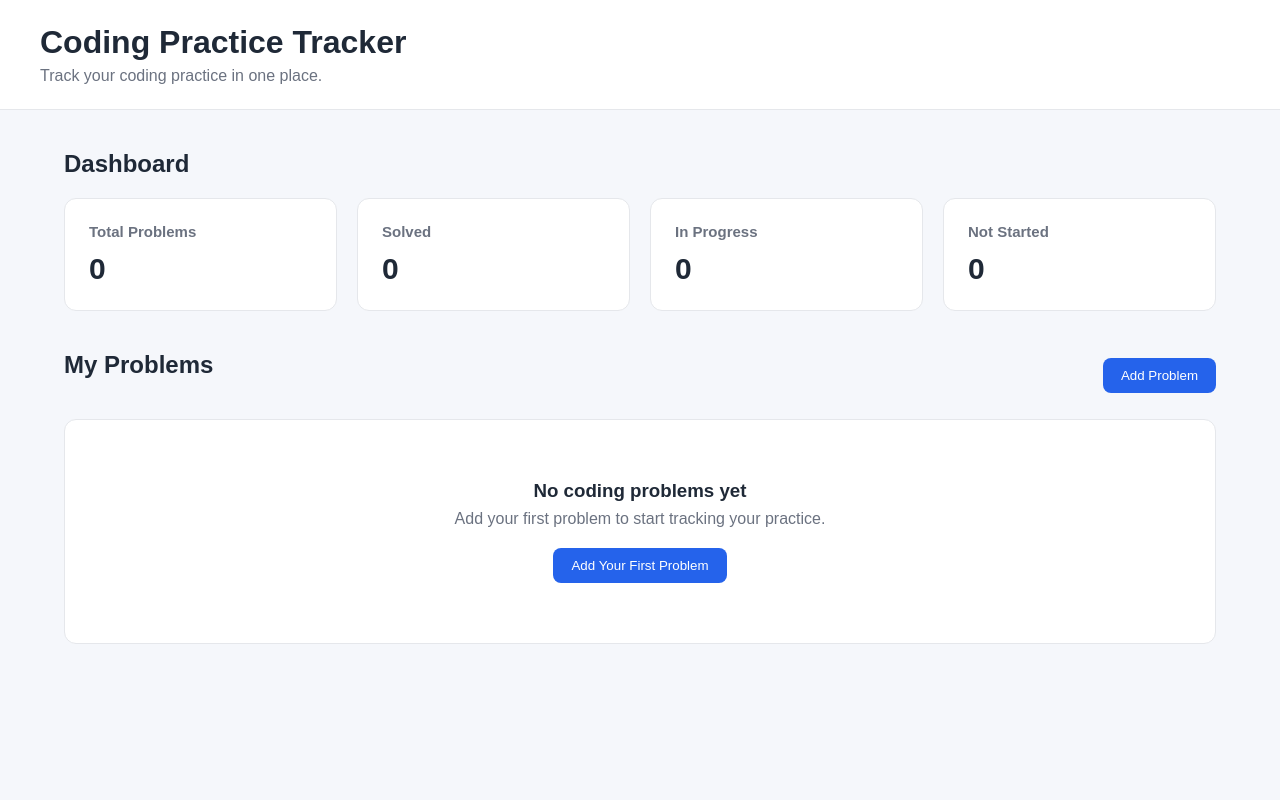
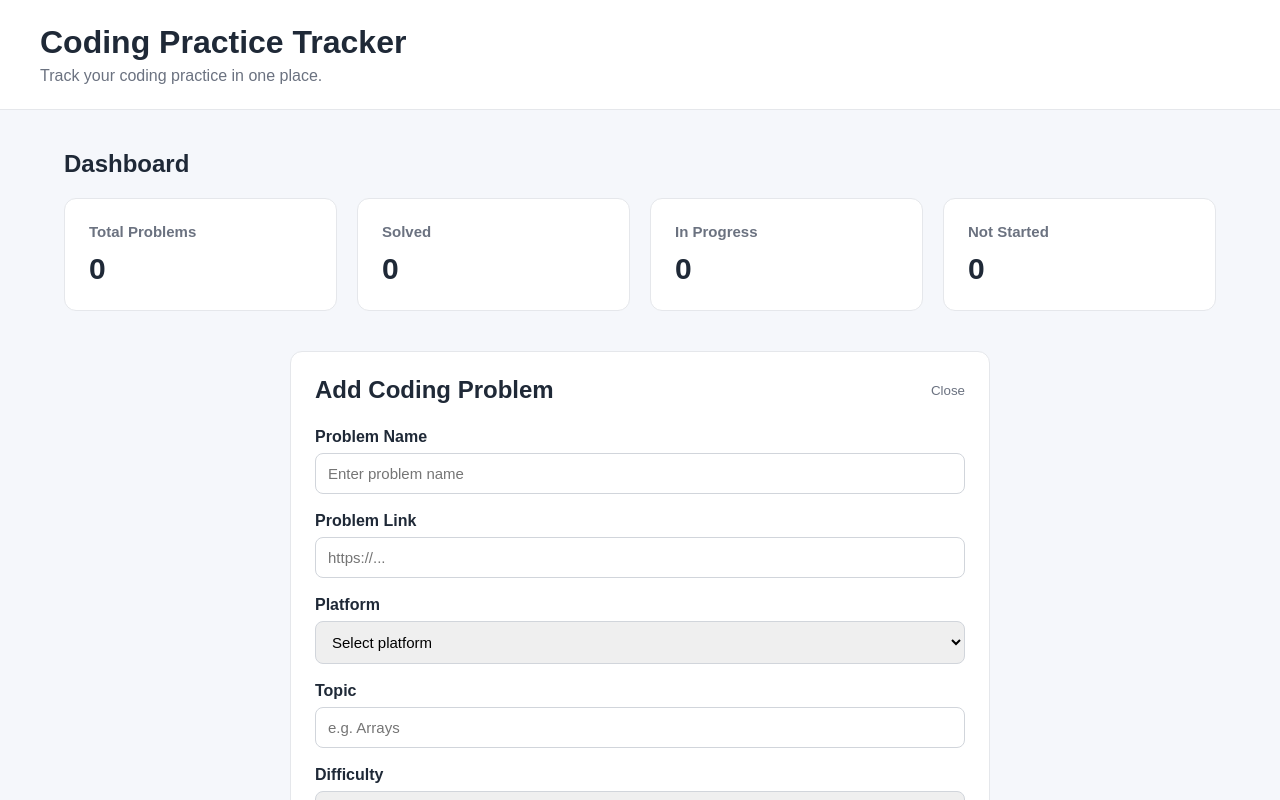
Before and after one commit to Ateefa-Syed/coding-practice-tracker, a React (Vite) app: page / in a window 1280 px wide. Both pictures are taken after a click on the button "Add Problem". Shown: the top 800 px of the page. Built offline with nearby package versions, Linux system fonts and the light colour scheme.

Commit message:
add coding problem form

```diff
--- a/src/App.jsx
+++ b/src/App.jsx
@@ -1,4 +1,9 @@
+import { useState } from 'react';
+import ProblemForm from './components/ProblemForm';
+
 function App() {
+  const [showForm, setShowForm] = useState(false);
+
   return (
     <div className="app">
       <header className="header">
@@ -33,18 +38,30 @@ function App() {
           </div>
         </section>
 
+        {showForm ? (
+          <ProblemForm onClose={() => setShowForm(false)} />
+        ) : (
           <section className="problems-section">
             <div className="section-header">
               <h2>My Problems</h2>
-            <button>Add Problem</button>
+
+              <button onClick={() => setShowForm(true)}>
+                Add Problem
+              </button>
             </div>
 
             <div className="empty-state">
               <h3>No coding problems yet</h3>
-            <p>Add your first problem to start tracking your practice.</p>
-            <button>Add Your First Problem</button>
+              <p>
+                Add your first problem to start tracking your practice.
+              </p>
+
+              <button onClick={() => setShowForm(true)}>
+                Add Your First Problem
+              </button>
             </div>
           </section>
+        )}
       </main>
     </div>
   );
--- /dev/null
+++ b/src/components/ProblemForm.jsx
@@ -0,0 +1,84 @@
+function ProblemForm({ onClose }) {
+  return (
+    <div className="form-container">
+      <div className="form-header">
+        <h2>Add Coding Problem</h2>
+        <button type="button" onClick={onClose}>
+          Close
+        </button>
+      </div>
+
+      <form>
+        <div className="form-group">
+          <label htmlFor="problem-name">Problem Name</label>
+          <input
+            id="problem-name"
+            type="text"
+            placeholder="Enter problem name"
+          />
+        </div>
+
+        <div className="form-group">
+          <label htmlFor="problem-link">Problem Link</label>
+          <input
+            id="problem-link"
+            type="url"
+            placeholder="https://..."
+          />
+        </div>
+
+        <div className="form-group">
+          <label htmlFor="platform">Platform</label>
+          <select id="platform">
+            <option value="">Select platform</option>
+            <option value="LeetCode">LeetCode</option>
+            <option value="GeeksforGeeks">GeeksforGeeks</option>
+            <option value="HackerRank">HackerRank</option>
+            <option value="CodeChef">CodeChef</option>
+            <option value="Other">Other</option>
+          </select>
+        </div>
+
+        <div className="form-group">
+          <label htmlFor="topic">Topic</label>
+          <input
+            id="topic"
+            type="text"
+            placeholder="e.g. Arrays"
+          />
+        </div>
+
+        <div className="form-group">
+          <label htmlFor="difficulty">Difficulty</label>
+          <select id="difficulty">
+            <option value="">Select difficulty</option>
+            <option value="Easy">Easy</option>
+            <option value="Medium">Medium</option>
+            <option value="Hard">Hard</option>
+          </select>
+        </div>
+
+        <div className="form-group">
+          <label htmlFor="status">Status</label>
+          <select id="status">
+            <option value="Not Started">Not Started</option>
+            <option value="In Progress">In Progress</option>
+            <option value="Solved">Solved</option>
+          </select>
+        </div>
+
+        <div className="form-actions">
+          <button type="button" onClick={onClose}>
+            Cancel
+          </button>
+
+          <button type="submit">
+            Add Problem
+          </button>
+        </div>
+      </form>
+    </div>
+  );
+}
+
+export default ProblemForm;
--- a/src/index.css
+++ b/src/index.css
@@ -127,3 +127,70 @@ button {
     flex-direction: column;
   }
 }
+
+.form-container {
+  background: #ffffff;
+  border: 1px solid #e5e7eb;
+  border-radius: 12px;
+  padding: 24px;
+  max-width: 700px;
+  margin: 0 auto;
+}
+
+.form-header {
+  display: flex;
+  justify-content: space-between;
+  align-items: center;
+  margin-bottom: 24px;
+}
+
+.form-header button {
+  background: transparent;
+  color: #6b7280;
+}
+
+.form-group {
+  margin-bottom: 18px;
+}
+
+.form-group label {
+  display: block;
+  margin-bottom: 7px;
+  font-weight: 600;
+}
+
+.form-group input,
+.form-group select {
+  width: 100%;
+  padding: 11px 12px;
+  border: 1px solid #d1d5db;
+  border-radius: 8px;
+  font-size: 15px;
+}
+
+.form-group input:focus,
+.form-group select:focus {
+  outline: 2px solid #2563eb;
+  outline-offset: 1px;
+}
+
+.form-actions {
+  display: flex;
+  justify-content: flex-end;
+  gap: 10px;
+  margin-top: 24px;
+}
+
+.form-actions button {
+  padding: 10px 18px;
+  border-radius: 8px;
+}
+
+.form-actions button:first-child {
+  background: #e5e7eb;
+}
+
+.form-actions button:last-child {
+  background: #2563eb;
+  color: white;
+}
```
Lines whose indentation alone changed are shown as unchanged.
